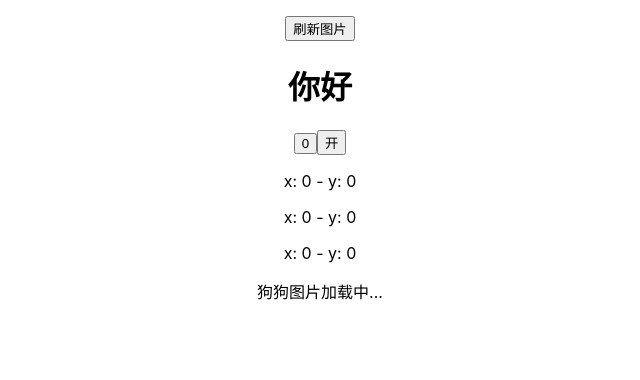
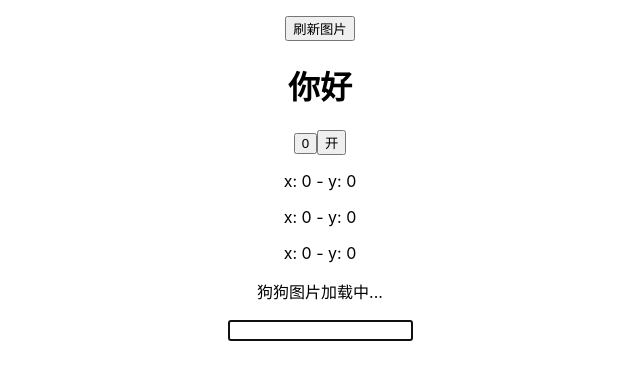
Before and after one commit to Huxiaoyu1992/react-ts, a React (Create React App) app: page / in a window 1280 px wide. Shown: the top 380 px of the page, without its empty margins (320-960 px from the left). Built offline with nearby package versions, Linux system fonts and the light colour scheme; no server answers.

Commit message:
在class中使用createRef操作DOM

```diff
--- a/src/App.tsx
+++ b/src/App.tsx
@@ -5,6 +5,7 @@ import Button from './components/button'
 import MouseTracker from './components/MouseTracker'
 import useMousePosition from './hooks/useMousePosition'
 import useUrlLoader from './hooks/useUrlLoader'
+import MyRef from './components/classRef'
 
 interface ISShowResult {
   message: string;
@@ -34,6 +35,8 @@ function App() {
       <p>x: {position.x} - y: {position.y}</p>
       {/* 自定义hook : useUrlLoader */}
       {loading ? <p>狗狗图片加载中...</p> : <img src={result.message} alt=""/>}
+      {/* class中使用createRef */}
+      <MyRef />
     </div>
   );
 }
--- /dev/null
+++ b/src/components/classRef.tsx
@@ -0,0 +1,24 @@
+import React, { Component } from 'react'
+
+class MyRef extends Component {
+  // class里怎么使用createRef
+  inputRef: React.RefObject<HTMLInputElement>
+  constructor(props: {} | Readonly<{}>) {
+    super(props)
+    this.inputRef = React.createRef<HTMLInputElement>()
+  }
+
+  render() {
+    return (
+      <input type="text" ref={this.inputRef}/>
+    )
+  }
+
+  componentDidMount() {
+    if(!this.inputRef.current){
+      return
+  }
+    this.inputRef.current.focus()
+  }
+}
+export default MyRef
```
Also changed, not shown: 1 other file (tests, documents, lock files or other folders).
